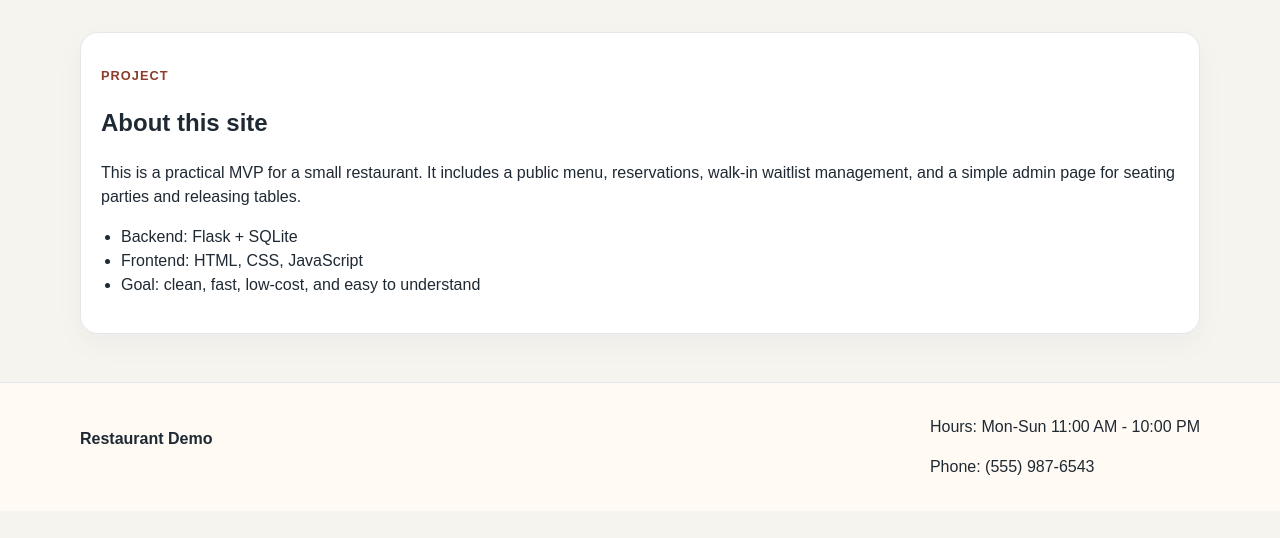
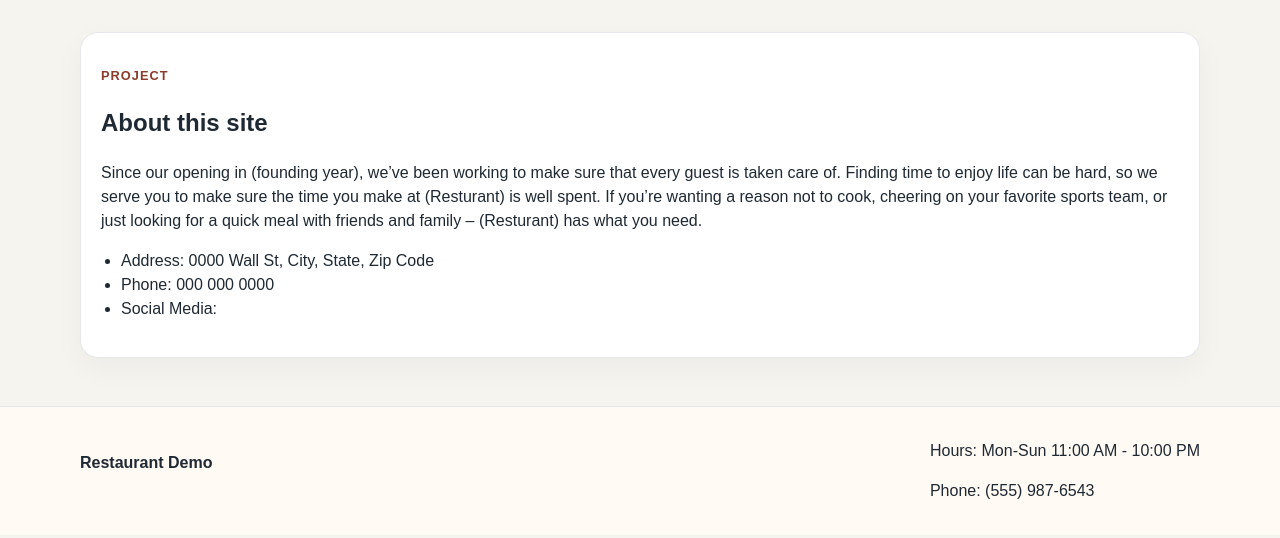
Before and after one commit to ChaseC130/SE2-Restaurant-Website, a Flask app: page /about in a window 1280 px wide. Shown: the part 64-602 px from the top of the page. Run offline with Flask 3, Linux system fonts and the light colour scheme.

Commit message:
About Page Revisions

```diff
--- a/restaurant_website/templates/about.html
+++ b/restaurant_website/templates/about.html
@@ -4,11 +4,11 @@
 <section class="card">
   <p class="eyebrow">Project</p>
   <h1>About this site</h1>
-  <p>This is a practical MVP for a small restaurant. It includes a public menu, reservations, walk-in waitlist management, and a simple admin page for seating parties and releasing tables.</p>
+  <p>Since our opening in (founding year), we’ve been working to make sure that every guest is taken care of. Finding time to enjoy life can be hard, so we serve you to make sure the time you make at (Resturant) is well spent. If you’re wanting a reason not to cook, cheering on your favorite sports team, or just looking for a quick meal with friends and family – (Resturant) has what you need.</p>
   <ul class="simple-list">
-    <li>Backend: Flask + SQLite</li>
-    <li>Frontend: HTML, CSS, JavaScript</li>
-    <li>Goal: clean, fast, low-cost, and easy to understand</li>
+    <li>Address: 0000 Wall St, City, State, Zip Code</li>
+    <li>Phone: 000 000 0000</li>
+    <li>Social Media: </li>
   </ul>
 </section>
 {% endblock %}
```
